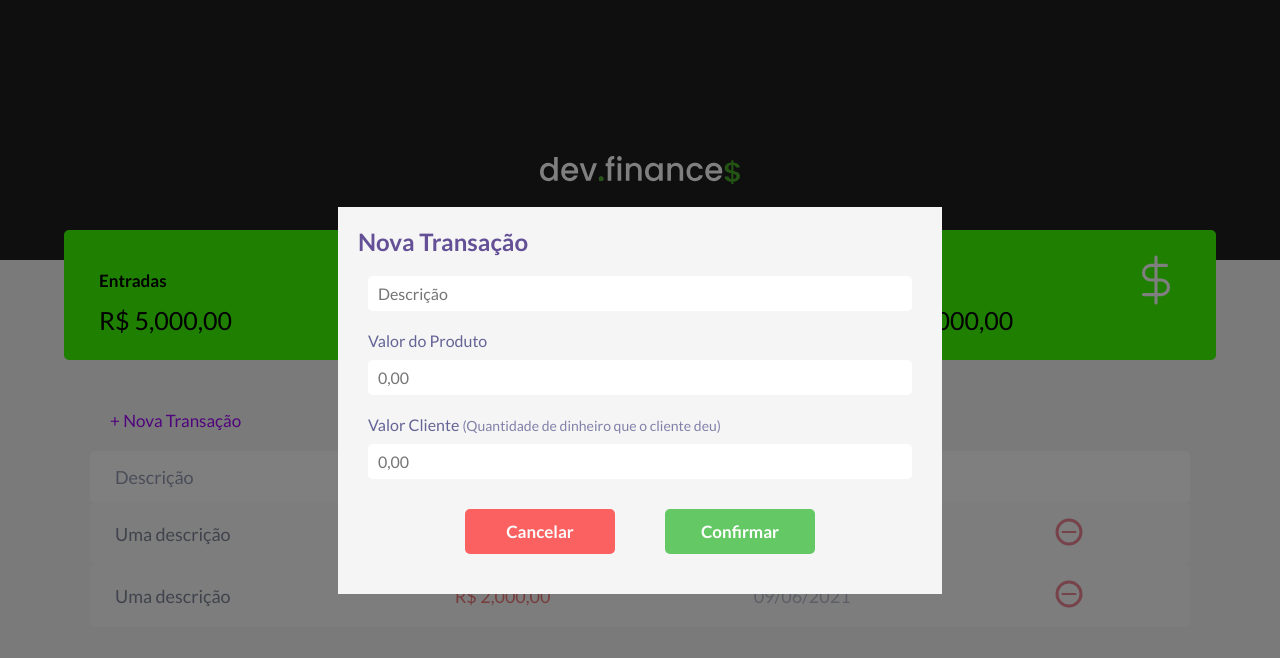
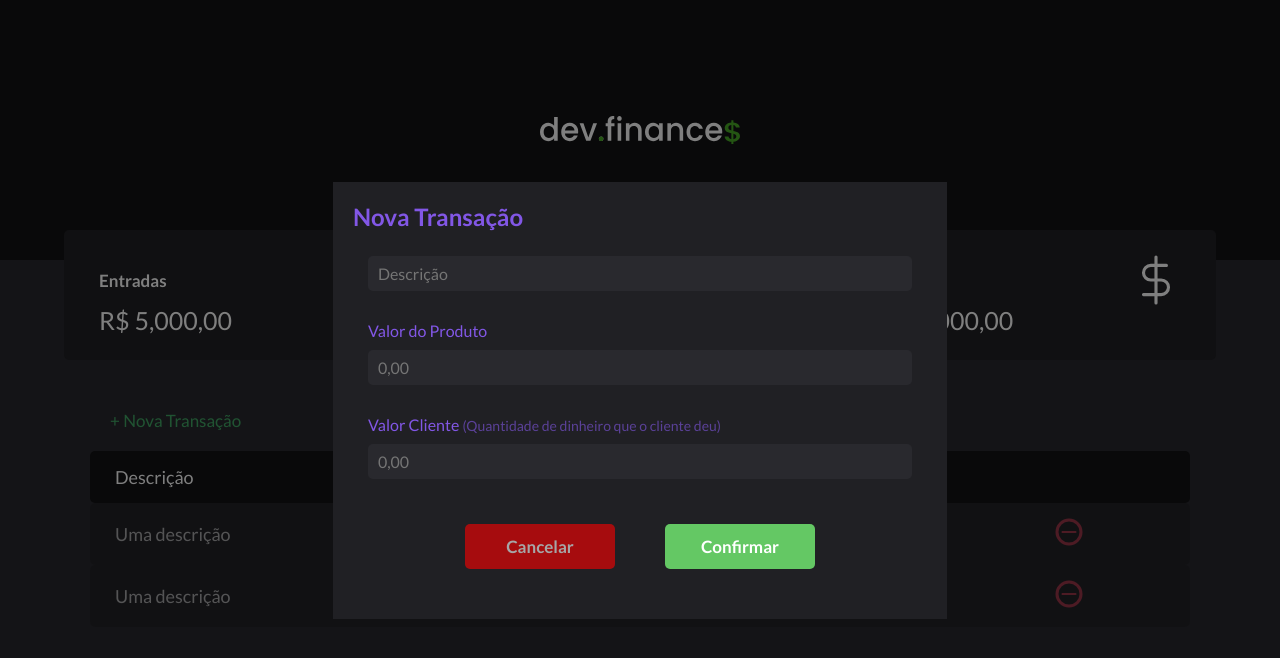
Before and after one commit to leandroSiq1/omni, a plain HTML site: page index.html in a window 1280 px wide. Both pictures are taken after a click on the link "+ Nova Transação". Drawn offline with Linux system fonts and the light colour scheme.

Commit message:
alterando as cores do projeto

```diff
--- a/css/_header.scss
+++ b/css/_header.scss
@@ -2,11 +2,10 @@ header {
   width: 100%;
   height: 260px;
 
-  background: rgb(30, 30, 30);
+  background: var(--color-background);
 
   display: flex;
   justify-content: center;
-  padding-top: 80px;
 
   img {
     width: 200px;
--- a/css/_main.scss
+++ b/css/_main.scss
@@ -2,7 +2,8 @@ section#balance {
   margin-top: -30px;
 
   div.card {
-    background: rgb(60, 255, 0);
+    background: var(--color-shape);
+    color: #fff;
     border-radius: 5px;
 
     padding: 25px 35px;
@@ -31,28 +32,30 @@ section#transaction {
   width: 100%;
   overflow-x: auto;
   margin-top: 30px;
-  padding-bottom: 30px;
+  padding-bottom: 100px;
 
   a {
     font-size: 17px;
-    color: rgb(162, 7, 251);
+    color: var(--color-green);
 
     text-decoration: none;
 
     display: inline-block;
     margin: 0 0 20px 20px;
 
+    opacity: .6;
     transition: .2s;
 
     &:hover {
-      transform: scale(1.1);
+      margin: 0 0 20px 30px;
+      opacity: 1;
     }
   }
 
   table#data-table {
     width: 100%;
     border-spacing: 0;
-    color: #969cb3;
+    color: #fff;
 
     thead, tbody {
       tr {
@@ -72,7 +75,7 @@ section#transaction {
         font-size: 18px;
         font-weight: normal;
 
-        background: #fff;
+        background: var(--color-background);
         padding: 15px 25px;
         text-align: left;
       }
@@ -82,24 +85,23 @@ section#transaction {
   tbody {
     tr {
       opacity: 0.6;
+      transition: .2s;
 
       &:hover {
         opacity: 1;
       }
 
       td {
-        background: #fff;
+        background: var(--color-shape);
         padding: 15px 25px;
         font-size: 18px;
 
-        transition: .2s;
-
         &.description {
-          color: #353f5f;
+          color: #fff;
         }
 
         &.income {
-          color: rgb(7, 207, 7);
+          color: var(--color-green);
         }
 
         &.expense {
--- a/css/_modal.scss
+++ b/css/_modal.scss
@@ -9,7 +9,7 @@ div.modal-overlay {
 
   background: rgba(0,0,0, 0.5);
 
-  position: absolute;
+  position: fixed;
   top: 0;
 
   display: flex;
@@ -21,25 +21,21 @@ div.modal-overlay {
 
   .modal {
     padding: 20px;
-    background: #f5f5f5;
-
-    h2 {
-      color: rgb(100,80,150);
-    }
+    background: var(--color-shape);
+    color: var(--color-purple);
 
     form {
-
       div.input-group {
         width: 100%;
-
-        padding: 10px;
+        height: auto;
+        padding: 15px;
 
         label {
-          color: rgb(100,100,150);
+          color: var(--color-purple);
 
           span {
             font-size: 14px;
-            opacity: 0.8;
+            opacity: 0.6;
           }
         }
 
@@ -50,7 +46,8 @@ div.modal-overlay {
           padding-left: 10px;
           margin-top: 10px;
 
-          background: #fff;
+          color: #fff;
+          background: var(--color-shape-hover);
           border: none;
           border-radius: 5px;
 
@@ -59,7 +56,7 @@ div.modal-overlay {
       }
 
       div.buttons-group {
-        padding: 20px;
+        padding: 30px;
 
         display: flex;
         align-items: center;
@@ -76,7 +73,7 @@ div.modal-overlay {
           transition: .2s;
 
           &:hover {
-            transform: scale(1.1);
+            margin-top: -7px;
           }
         }
 
--- a/css/_reset.scss
+++ b/css/_reset.scss
@@ -5,7 +5,36 @@
 }
 
 body {
-  background: #f5f5f5;
+  background: #29292e;
+}
+
+:root {
+  --color-background: #121214;
+  --color-green: #51fd8a;
+  --color-red: #ce4a4a;
+  --color-orange: #ff7a29;
+  --color-yellow: #FFCD1E ;
+  --color-attention: #332616;
+  --color-primary: #ff008e;
+  --color-primary-dark: #d60077;
+  --color-primary-hover: #ff4db0;
+
+  --color-secondary: #e1e1e6;
+  --color-text: #a8a8b3;
+  --color-support: #737380;
+  --color-shape: #202024;
+  --color-shape-hover: #29292e;
+  --color-technologies: rgba(75,75,75,0.2);
+  --color-icons: #41414d;
+  --color-borders: #323238;
+  --color-black: #09090a;
+  --color-white: #fff;
+  --color-purple: #8257e6;
+  --color-scrollbar: #4d4d57;
+  --color-scrollbar-background: transparent;
+  --color-gradient: linear-gradient(155.34deg,#ff018e -0.59%,#ffa17b 51.28%,#ffcd1e);
+  --text: 18px;
+  --text-title: 36px;
 }
 
 h1, h2, h3, h4, h5, h6, p, button, input, a, * {
--- a/scripts/script.js
+++ b/scripts/script.js
@@ -1,15 +1,21 @@
 const Modal = {
   toggle() {
     const modal = document.querySelector("#modalTransaction");
+    const body = document.body;
 
-    if (modal.classList.length === 2) Form.clear();
+    body.style.overflow = "hidden";
+
+    if (modal.classList.length === 2) {
+      Form.clear();
+      body.style.overflow = "initial";
+    };
 
     modal.classList.toggle("active");
   }
 }
 
 // 2,30
-console.log(230 * 100)
+console.log(230 * 100);
 
 const transactions = [
   {
```
Also changed, not shown: css/style.css, 1 other file.
